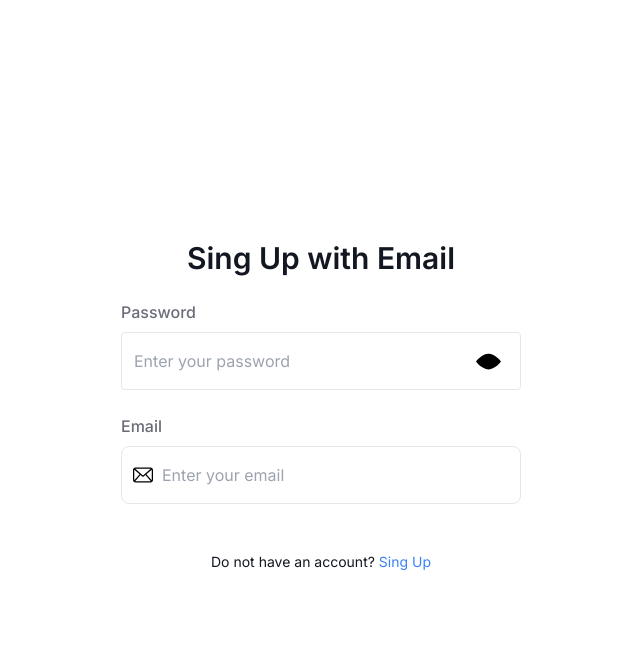
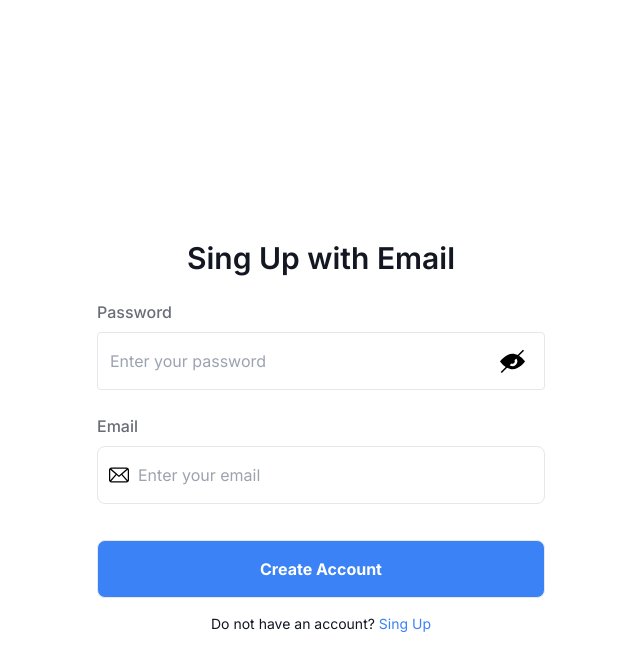
Before and after one commit to Mrfroxi/CryptoHubFrontend, a Next.js app: page /auth in a window 1280 px wide. Both pictures are taken after a click on the element 801 px from the left and 361 px from the top of the page. Shown: the top 670 px of the page, without its empty margins (319-959 px from the left). Built offline with nearby package versions, Linux system fonts and the light colour scheme.

Commit message:
feat:added logic to the auth com

```diff
--- a/src/entities/authForm/authForm.tsx
+++ b/src/entities/authForm/authForm.tsx
@@ -5,7 +5,7 @@ import AuthEmailInput from '@/src/features/authEmailInput/authEmailInput';
 
 const AuthForm = ({email,password}:any) => {
 
-    const [eyeBool,seteyeBool] = useState(false);
+    const [eyeBool,seteyeBool] = useState(true);
 
     const handleChangeEyeBool = () => {
         seteyeBool(!eyeBool);
@@ -13,7 +13,7 @@ const AuthForm = ({email,password}:any) => {
 
     return (
 
-            <form className="p-6 bg-white ">
+            <form className="pt-6 pb-3 bg-white ">
 
 
                 <AuthPasswordInput handleChangeEyeBool={handleChangeEyeBool} eyeBool={eyeBool}  elemType={password}/>
--- a/src/features/authEmailInput/authEmailInput.tsx
+++ b/src/features/authEmailInput/authEmailInput.tsx
@@ -30,7 +30,7 @@ const AuthEmailInput = ({elemType}:any) => {
                     value={value}
                     onChange={e => onChange(e)}
                     onBlur={e => onBlur(e)}
-                    className="w-full pl-10 px-3 py-4 border rounded-lg focus:outline-none focus:border-blue-500"
+                    className="w-full pl-10 px-10 py-4 border rounded-lg focus:outline-none focus:border-blue-500"
                     placeholder="Enter your email"
                 />
         </div>
--- a/src/features/authPasswordInput/authPasswordInput.tsx
+++ b/src/features/authPasswordInput/authPasswordInput.tsx
@@ -20,6 +20,8 @@ const AuthPasswordInput = ({handleChangeEyeBool,eyeBool, elemType}:any) => {
 
                 <div className='relative'>
 
+                  {
+                     eyeBool?
                         <input
                             type="text"
                             id="password"
@@ -28,7 +30,17 @@ const AuthPasswordInput = ({handleChangeEyeBool,eyeBool, elemType}:any) => {
                             onBlur={e => onBlur(e)}
                             className="w-full px-3 py-4 border rounded focus:outline-none focus:border-blue-500"
                             placeholder="Enter your password"
+                        />:
+                        <input
+                            type="password"
+                            id="password"
+                            value={value}
+                            onChange={e => onChange(e)}
+                            onBlur={e => onBlur(e)}
+                            className="w-full px-3 py-4 border rounded focus:outline-none focus:border-blue-500"
+                            placeholder="Enter your password"
                         />
+                  }
 
                     <EyesElemSvg handleChangeEyeBool={handleChangeEyeBool} eyeBool={eyeBool} />
                 </div>
--- a/src/pages/authFormPage/authFormPage.tsx
+++ b/src/pages/authFormPage/authFormPage.tsx
@@ -3,6 +3,7 @@ import AuthMainText from '@/src/entities/authMainText/authMainText';
 import AuthSwitchElem from '@/src/entities/authSwitchElem/authSwitchElem'
 import { useInput } from '@/src/shared/hoc/useInput/useInput';
 import AuthForm from '@/src/entities/authForm/authForm';
+import BlueAuthBtn from '@/src/shared/blueAuthBtn/blueAuthBtn';
 
 const AuthFormPage = () => {
     const email =  useInput('',{ isEmpty:true , isEmail:true });
@@ -16,11 +17,13 @@ const AuthFormPage = () => {
 
     return (
 
-        <div className="container mx-auto max-w-md pt-[30vh]" >
+        <div className="container mx-auto max-w-md pt-[30vh] flex-col" >
 
             <AuthMainText signUpBool={signUpBool} />
 
             <AuthForm email={email} password={password}/>
+
+            <BlueAuthBtn signUpBool={signUpBool}/>
 
             <AuthSwitchElem signUpBool={signUpBool} handlerSwitchSing={handlerSwitchSing} />
 
--- /dev/null
+++ b/src/shared/blueAuthBtn/blueAuthBtn.tsx
@@ -0,0 +1,13 @@
+import React from 'react';
+
+const BlueAuthBtn = ({ signUpBool }: any) => {
+  return (
+    <div className="flex justify-center mb-4">
+      <button className="bg-blue-500 hover:bg-blue-700 text-white font-bold py-4  rounded min-w-min border rounded-lg w-full">
+        {signUpBool ? 'Create Account' : 'Sign In'}
+      </button>
+    </div>
+  );
+};
+
+export default BlueAuthBtn;
--- a/tailwind.config.ts
+++ b/tailwind.config.ts
@@ -9,6 +9,9 @@ const config: Config = {
   ],
   theme: {
     extend: {
+      padding: {
+        '181px': '181px',
+      },
       colors:{
         authgray:'#6a6d78',
         authblack:'#131722',
```
Lines whose indentation alone changed are shown as unchanged.
